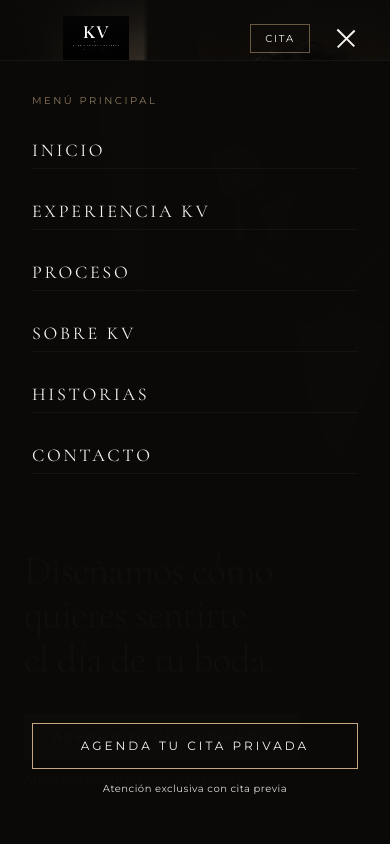
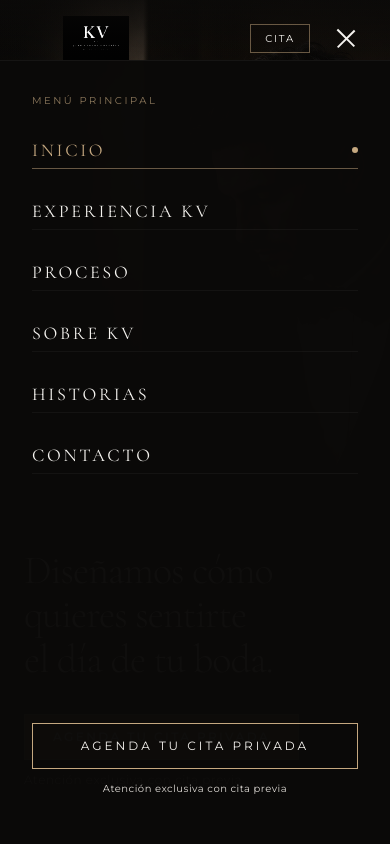
Before and after one commit to oymg81/kv-juan-carlos, a Next.js app: page / in a window 390 px wide. Both pictures are taken after a click on the button "Menú". Shown: the top 844 px of the page. Built offline with nearby package versions, Linux system fonts and the light colour scheme.

Commit message:
fix(navigation): refine anchor offsets and scrollspy accessibility

```diff
--- a/src/app/globals.css
+++ b/src/app/globals.css
@@ -23,6 +23,19 @@
 
 html {
   scroll-behavior: smooth;
+  scroll-padding-top: 4.5rem;
+}
+
+@media (min-width: 768px) {
+  html {
+    scroll-padding-top: 5.25rem;
+  }
+}
+
+@media (prefers-reduced-motion: reduce) {
+  html {
+    scroll-behavior: auto;
+  }
 }
 
 body {
--- a/src/components/layout/Footer.jsx
+++ b/src/components/layout/Footer.jsx
@@ -1,7 +1,7 @@
 export default function Footer() {
   return (
-    <section>
+    <footer id="contacto">
       Footer
-    </section>
+    </footer>
   );
 }
--- a/src/components/layout/Navbar.jsx
+++ b/src/components/layout/Navbar.jsx
@@ -1,21 +1,46 @@
 "use client";
 
-import { useState, useEffect } from "react";
+import { useState, useEffect, useRef } from "react";
 import Image from "next/image";
 import Link from "next/link";
 
 const NAV_LINKS = [
-  { href: "#inicio", label: "Inicio" },
-  { href: "#experiencia", label: "Experiencia KV" },
-  { href: "#proceso", label: "Proceso" },
-  { href: "#sobre-kv", label: "Sobre KV" },
-  { href: "#historias", label: "Historias" },
-  { href: "#contacto", label: "Contacto" },
+  { href: "#inicio", id: "inicio", label: "Inicio" },
+  { href: "#experiencia", id: "experiencia", label: "Experiencia KV" },
+  { href: "#proceso", id: "proceso", label: "Proceso" },
+  { href: "#sobre-kv", id: "sobre-kv", label: "Sobre KV" },
+  { href: "#historias", id: "historias", label: "Historias" },
+  { href: "#contacto", id: "contacto", label: "Contacto" },
+];
+
+const OBSERVED_SECTIONS = [
+  "inicio",
+  "experiencia",
+  "proceso",
+  "sobre-kv",
+  "historias",
+  "contacto",
 ];
 
 export default function Navbar() {
   const [isScrolled, setIsScrolled] = useState(false);
   const [mobileMenuOpen, setMobileMenuOpen] = useState(false);
+  const [activeSection, setActiveSection] = useState("inicio");
+
+  // Lock to avoid rapid flickering when user clicks a link that scrolls past intermediate sections
+  const isManualClickRef = useRef(false);
+  const manualClickTimerRef = useRef(null);
+
+  const handleNavClick = (id) => {
+    setActiveSection(id);
+    isManualClickRef.current = true;
+    if (manualClickTimerRef.current) {
+      clearTimeout(manualClickTimerRef.current);
+    }
+    manualClickTimerRef.current = setTimeout(() => {
+      isManualClickRef.current = false;
+    }, 850);
+  };
 
   useEffect(() => {
     const handleScroll = () => {
@@ -48,6 +73,78 @@ export default function Navbar() {
     };
   }, [mobileMenuOpen]);
 
+  // IntersectionObserver for Scrollspy across main sections
+  useEffect(() => {
+    const intersectingMap = new Map();
+
+    const observer = new IntersectionObserver(
+      (entries) => {
+        entries.forEach((entry) => {
+          if (entry.isIntersecting) {
+            intersectingMap.set(entry.target.id, entry.intersectionRatio);
+          } else {
+            intersectingMap.delete(entry.target.id);
+          }
+        });
+
+        // Do not let observer override if user recently clicked a specific navigation link
+        if (isManualClickRef.current) {
+          return;
+        }
+
+        if (intersectingMap.size > 0) {
+          let bestId = null;
+          let highestRatio = -1;
+
+          intersectingMap.forEach((ratio, id) => {
+            if (ratio > highestRatio) {
+              highestRatio = ratio;
+              bestId = id;
+            }
+          });
+
+          if (bestId) {
+            setActiveSection(bestId);
+          }
+        }
+      },
+      {
+        rootMargin: "-20% 0px -55% 0px",
+        threshold: [0, 0.1, 0.25, 0.5, 0.75],
+      }
+    );
+
+    OBSERVED_SECTIONS.forEach((id) => {
+      const el = document.getElementById(id);
+      if (el) observer.observe(el);
+    });
+
+    const handleScrollEdges = () => {
+      if (isManualClickRef.current) return;
+
+      if (window.scrollY < 80) {
+        setActiveSection("inicio");
+        return;
+      }
+      if (
+        window.innerHeight + window.scrollY >=
+        document.documentElement.scrollHeight - 50
+      ) {
+        setActiveSection("contacto");
+      }
+    };
+
+    window.addEventListener("scroll", handleScrollEdges, { passive: true });
+
+    return () => {
+      observer.disconnect();
+      window.removeEventListener("scroll", handleScrollEdges);
+      if (manualClickTimerRef.current) {
+        clearTimeout(manualClickTimerRef.current);
+      }
+    };
+  }, []);
+
   return (
     <header
       className={`fixed top-0 left-0 right-0 w-full z-50 transition-all duration-500 ${
@@ -60,9 +157,10 @@ export default function Navbar() {
         aria-label="Navegación principal"
         className="max-w-7xl mx-auto px-6 sm:px-8 lg:px-12 flex items-center justify-between"
       >
-        {/* Brand Logo - Enlarged ~35-40% with clean contrast */}
+        {/* Brand Logo */}
         <Link
           href="#inicio"
+          onClick={() => handleNavClick("inicio")}
           className="flex items-center gap-2 group focus-visible:outline-none focus-visible:ring-1 focus-visible:ring-[#c5a880]"
           aria-label="KV by Juan Carlos Gonzales - Ir al inicio"
         >
@@ -80,35 +178,41 @@ export default function Navbar() {
 
         {/* Desktop Navigation Links */}
         <div className="hidden lg:flex items-center gap-8 xl:gap-10">
-          {NAV_LINKS.map((link, idx) => (
+          {NAV_LINKS.map((link) => {
+            const isActive = activeSection === link.id;
+
+            return (
               <Link
                 key={link.href}
                 href={link.href}
+                onClick={() => handleNavClick(link.id)}
+                aria-current={isActive ? "location" : undefined}
                 className={`text-[11px] tracking-[0.2em] uppercase font-sans transition-colors duration-300 relative py-1 focus-visible:outline-none focus-visible:ring-1 focus-visible:ring-[#c5a880] ${
-                idx === 0
+                  isActive
                     ? "text-[#c5a880] after:absolute after:bottom-0 after:left-0 after:right-0 after:h-[1px] after:bg-[#c5a880]"
                     : "text-[#f5f3ef]/80 hover:text-[#c5a880]"
                 }`}
               >
                 {link.label}
               </Link>
-          ))}
+            );
+          })}
         </div>
 
-        {/* Desktop Right CTA */}
+        {/* Desktop Right CTA -> #agenda */}
         <div className="hidden lg:flex items-center">
           <Link
-            href="#contacto"
+            href="#agenda"
             className="inline-flex items-center justify-center text-[11px] tracking-[0.22em] uppercase font-sans text-[#f5f3ef] border border-[#c5a880]/60 hover:border-[#c5a880] hover:text-[#c5a880] hover:bg-[#c5a880]/10 transition-all duration-300 px-5 py-2.5 rounded-none focus-visible:outline-none focus-visible:ring-1 focus-visible:ring-[#c5a880]"
           >
             Agenda tu cita
           </Link>
         </div>
 
-        {/* Mobile Hamburger Button */}
+        {/* Mobile Top Controls */}
         <div className="flex items-center gap-4 lg:hidden">
           <Link
-            href="#contacto"
+            href="#agenda"
             className="text-[10px] tracking-[0.18em] uppercase font-sans text-[#f5f3ef] border border-[#c5a880]/50 px-3.5 py-1.5 focus-visible:outline-none focus-visible:ring-1 focus-visible:ring-[#c5a880]"
           >
             Cita
@@ -158,21 +262,39 @@ export default function Navbar() {
             <p className="text-[10px] uppercase tracking-[0.25em] text-[#c5a880]/70 font-sans">
               Menú Principal
             </p>
-            {NAV_LINKS.map((link) => (
+            {NAV_LINKS.map((link) => {
+              const isActive = activeSection === link.id;
+
+              return (
                 <Link
                   key={link.href}
                   href={link.href}
-                onClick={() => setMobileMenuOpen(false)}
-                className="text-lg tracking-[0.15em] uppercase font-serif text-[#f5f3ef] hover:text-[#c5a880] transition-colors py-1 border-b border-white/[0.04] focus-visible:outline-none focus-visible:ring-1 focus-visible:ring-[#c5a880]"
+                  onClick={() => {
+                    handleNavClick(link.id);
+                    setMobileMenuOpen(false);
+                  }}
+                  aria-current={isActive ? "location" : undefined}
+                  className={`text-lg tracking-[0.15em] uppercase font-serif transition-colors py-1 flex items-center justify-between border-b focus-visible:outline-none focus-visible:ring-1 focus-visible:ring-[#c5a880] ${
+                    isActive
+                      ? "text-[#c5a880] border-[#c5a880]/50"
+                      : "text-[#f5f3ef] hover:text-[#c5a880] border-white/[0.04]"
+                  }`}
                 >
-                {link.label}
+                  <span>{link.label}</span>
+                  {isActive && (
+                    <span
+                      className="w-1.5 h-1.5 rounded-full bg-[#c5a880]"
+                      aria-hidden="true"
+                    />
+                  )}
                 </Link>
-            ))}
+              );
+            })}
           </div>
 
           <div className="pt-6">
             <Link
-              href="#contacto"
+              href="#agenda"
               onClick={() => setMobileMenuOpen(false)}
               className="w-full flex items-center justify-center text-xs tracking-[0.25em] uppercase font-sans text-center text-[#f5f3ef] border border-[#c5a880] py-3.5 hover:bg-[#c5a880]/10 transition-colors focus-visible:outline-none focus-visible:ring-1 focus-visible:ring-[#c5a880]"
             >
--- a/src/components/sections/AboutKV.jsx
+++ b/src/components/sections/AboutKV.jsx
@@ -1,6 +1,6 @@
 export default function AboutKV() {
   return (
-    <section>
+    <section id="sobre-kv">
       AboutKV
     </section>
   );
--- a/src/components/sections/FinalCTA.jsx
+++ b/src/components/sections/FinalCTA.jsx
@@ -1,6 +1,6 @@
 export default function FinalCTA() {
   return (
-    <section>
+    <section id="agenda">
       FinalCTA
     </section>
   );
--- a/src/components/sections/Hero.jsx
+++ b/src/components/sections/Hero.jsx
@@ -47,7 +47,7 @@ export default function Hero() {
           {/* Primary CTA & High-Contrast Microcopy */}
           <div className="mt-8 sm:mt-10 flex flex-col items-start">
             <Link
-              href="#contacto"
+              href="#agenda"
               className="inline-flex items-center justify-center bg-[#967751] hover:bg-[#a6855b] text-[#f5f3ef] text-xs tracking-[0.2em] uppercase font-sans font-medium px-7 sm:px-8 py-3.5 border border-[#c5a880]/40 hover:border-[#c5a880]/70 shadow-md shadow-black/30 hover:shadow-black/50 transition-all duration-300 active:scale-[0.99] focus-visible:outline-none focus-visible:ring-1 focus-visible:ring-[#c5a880]"
             >
               AGENDA TU CITA PRIVADA
--- a/src/components/sections/Testimonials.jsx
+++ b/src/components/sections/Testimonials.jsx
@@ -1,6 +1,6 @@
 export default function Testimonials() {
   return (
-    <section>
+    <section id="historias">
       Testimonials
     </section>
   );
```
Lines whose indentation alone changed are shown as unchanged.
